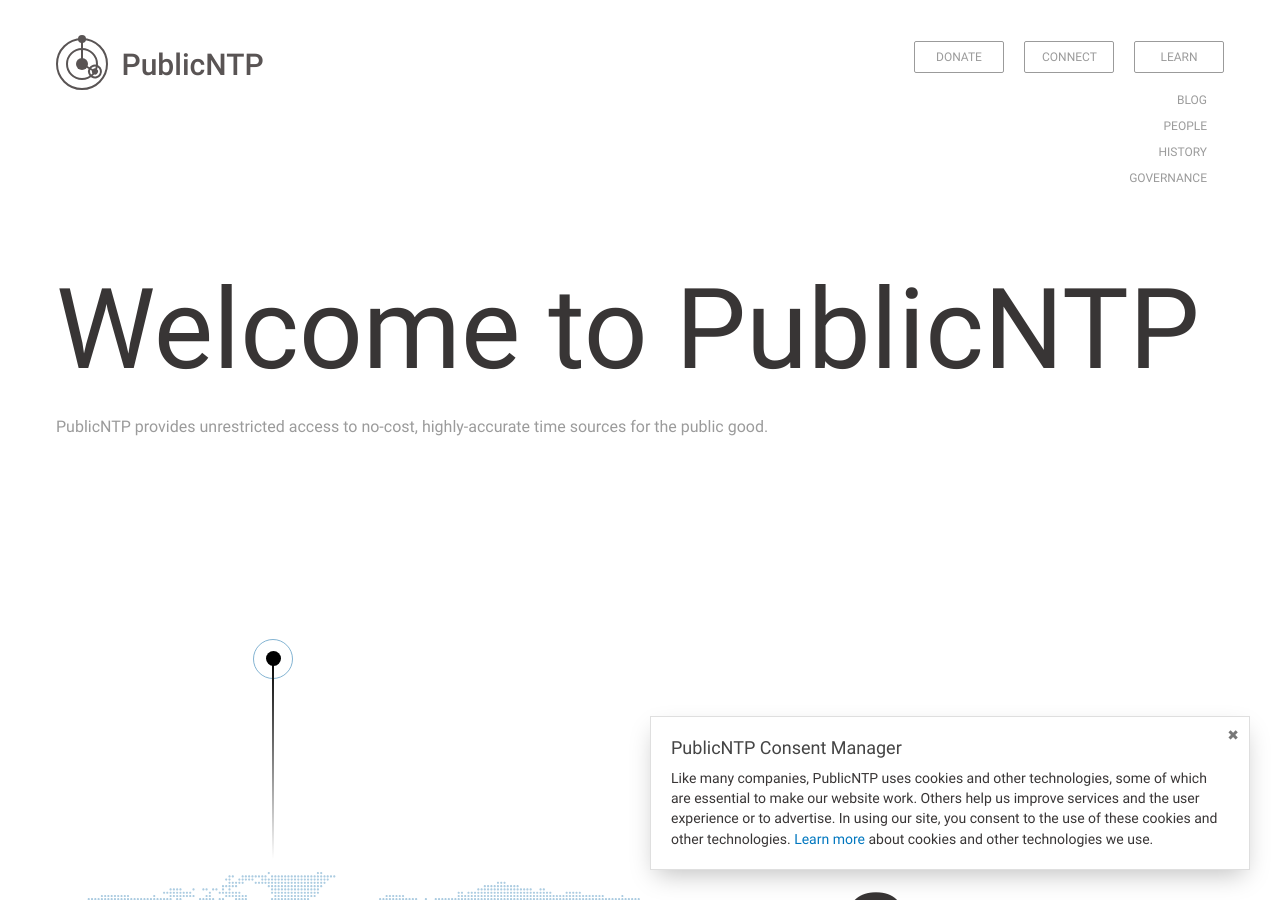
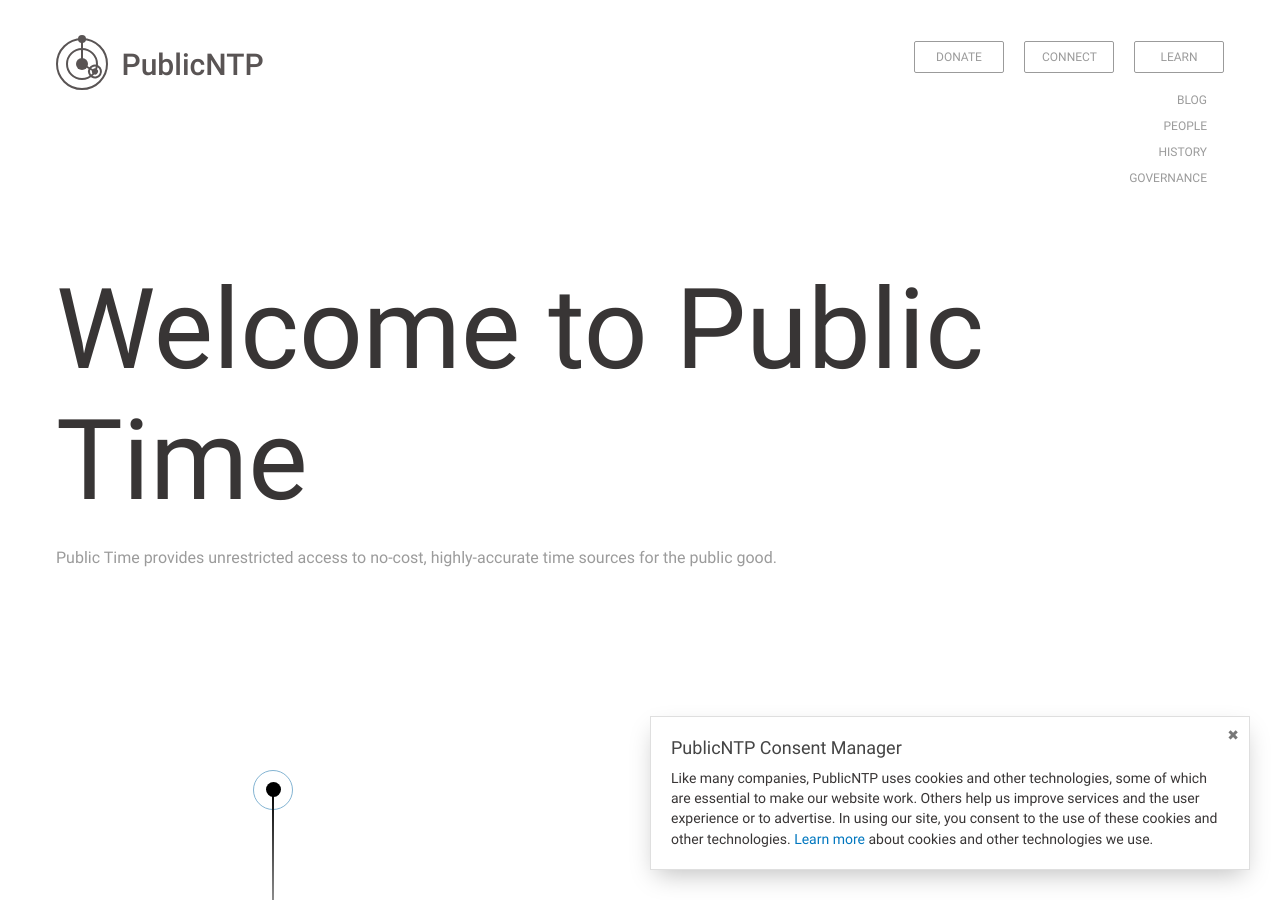
Before and after one commit to PublicTime/website, a Jekyll site: the page dist/index.html, which Jekyll copies as it is, in a window 1280 px wide and 900 px high. Built offline with Jekyll 4.4.1, drawn with Linux system fonts in a browser that asks for light colours.

Commit message:
Update index.html

```diff
--- a/dist/index.html
+++ b/dist/index.html
@@ -12,10 +12,10 @@
   <meta name="referrer" content="always">
   <meta name="web_author" content="Dan Noland, Terry Ott, Scott Waddell, Brad Woodfin">
   <meta name="language" content="English">
-  <meta property="og:title" content="PublicNTP">
-  <meta property="og:site_name" content="PublicNTP">
+  <meta property="og:title" content="Public Time">
+  <meta property="og:site_name" content="Public Time">
   <meta property="og:locale" content="en_US">
-  <meta property="og:description" content="PublicNTP provides unrestricted access to no-cost, highly-accurate time sources for the public good.">
+  <meta property="og:description" content="Public Time provides unrestricted access to no-cost, highly-accurate time sources for the public good.">
 
   <meta property="og:image" content="http://dev.publicntp.org/images/publicNTPLogo.png">
   <meta property="og:image:secure_url" content="http://dev.publicntp.org/images/publicNTPLogo.png">
@@ -114,9 +114,9 @@
 
       </header>
       <div class="home__section">
-	<h1 class="home__title">Welcome to PublicNTP</h1>
+	<h1 class="home__title">Welcome to Public Time</h1>
 	<p class="home__sub-title">
-		PublicNTP provides unrestricted access to no-cost, highly-accurate time sources for the public good.
+		Public Time provides unrestricted access to no-cost, highly-accurate time sources for the public good.
 	</p>
 </div>
 
```
